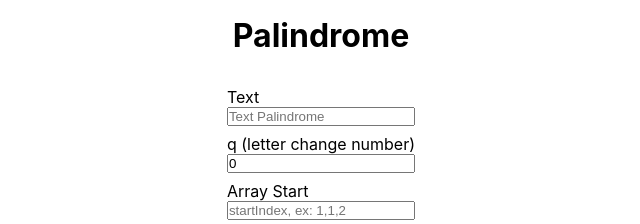
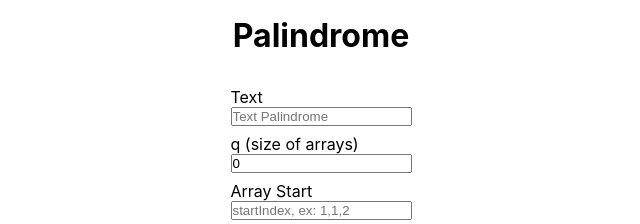
Before and after one commit to diegobrafeli/Gerador-Mega-Sena, a Next.js app: page /Palindrome in a window 1280 px wide. Shown: the top 224 px of the page, without its empty margins (319-959 px from the left). Built offline with nearby package versions, Linux system fonts and the light colour scheme.

Commit message:
changed the q description

```diff
--- a/src/pages/Palindrome.tsx
+++ b/src/pages/Palindrome.tsx
@@ -244,7 +244,7 @@ export default function Palindrome(){
                     onChange={(e)=> setTextPalindrome(e.target.value)}
                     style={{display:"flex",  marginBottom:"0.5rem"}}
                 />
-                <label>q (letter change number)</label>
+                <label>q (size of arrays)</label>
                 <input
                     type="number"
                     placeholder="q size Arrays"
```
